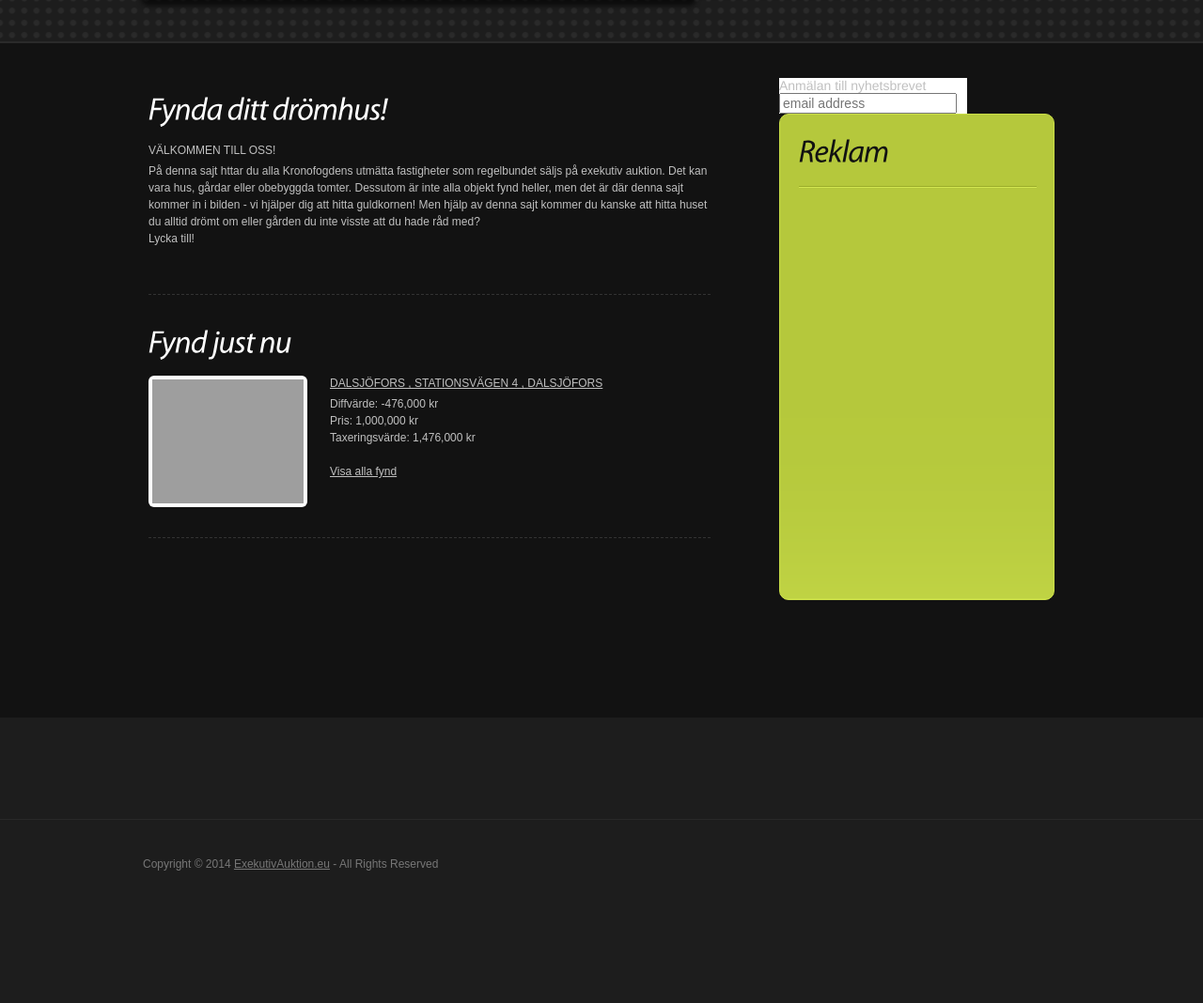
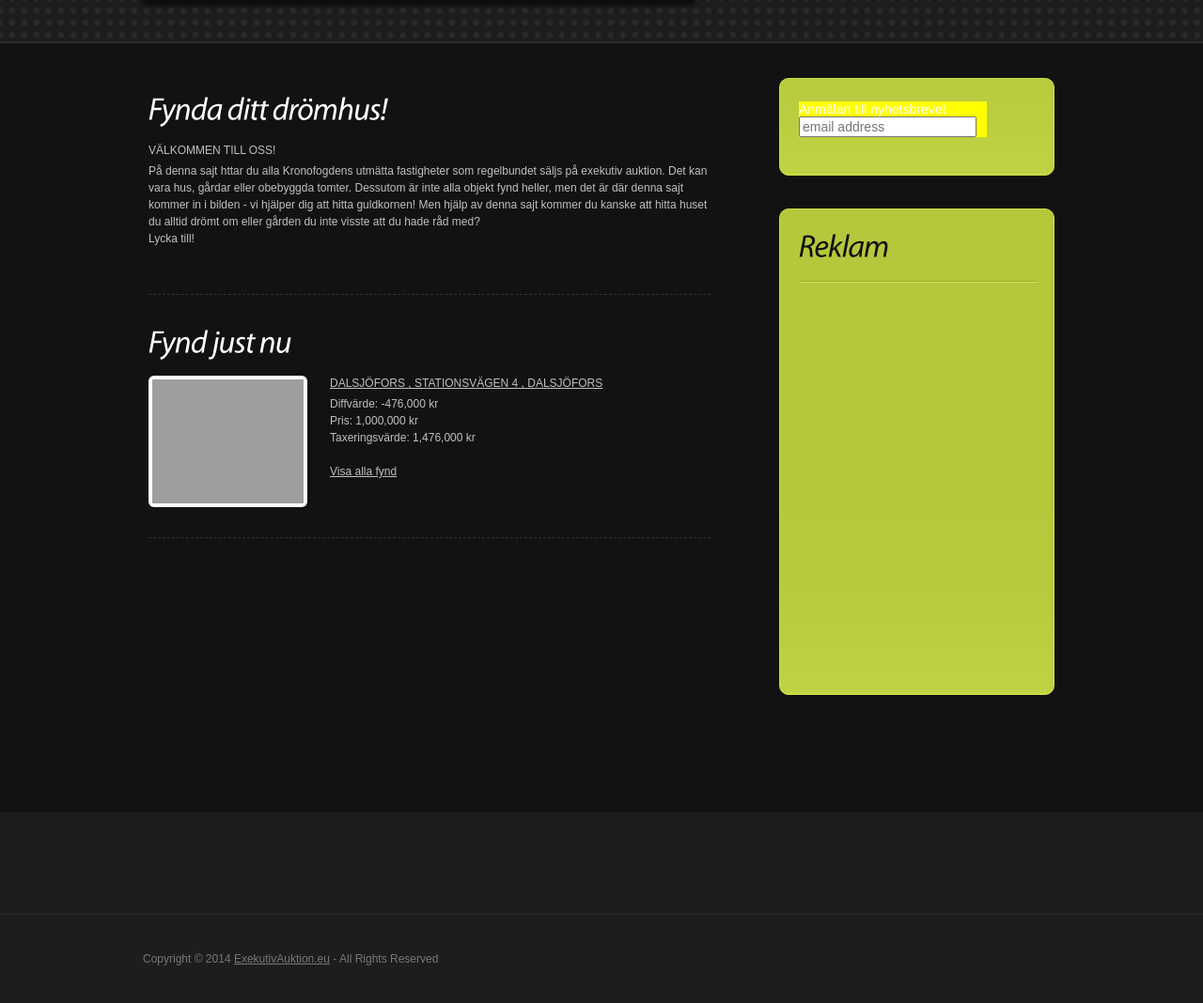
Before and after one commit to 2lambda123/propladder, a Jekyll site: the page built from index.html, in a window 1280 px wide. Shown: the part 581-1649 px from the top of the page at 94% size. Built offline with Jekyll 4.4.1, drawn with Linux system fonts in a browser that asks for light colours; Markdown is read by kramdown in place of the engine named in the settings; comment, search, counter and statistics services are not loaded; before the commit the page ends 1548 px from its top, so only the background shows below that; grey boxes are pictures that could not be loaded.

Commit message:
mailform

```diff
--- a/index.html
+++ b/index.html
@@ -57,16 +57,14 @@ title: Fynda ditt drömhus
 
 <aside class="grid_6">
     <div class="prefix_1">
-<!--
         <article>
             <div class="box">
--->
 
 
 <!-- Begin MailChimp Signup Form -->
 <link href="//cdn-images.mailchimp.com/embedcode/slim-081711.css" rel="stylesheet" type="text/css">
 <style type="text/css">
-	#mc_embed_signup{background:#fff; clear:left; font:14px Helvetica,Arial,sans-serif;  width:200px;}
+	#mc_embed_signup{background:#ff0; clear:left; font:14px Helvetica,Arial,sans-serif;  width:200px;}
 	/* Add your own MailChimp form style overrides in your site stylesheet or in this style block.
 	   We recommend moving this block and the preceding CSS link to the HEAD of your HTML file. */
 </style>
@@ -83,10 +81,9 @@ title: Fynda ditt drömhus
 <!--End mc_embed_signup-->
 
 
-<!--
+
 			</div>
         </article>
--->
 
     </div>
 </aside>
```
